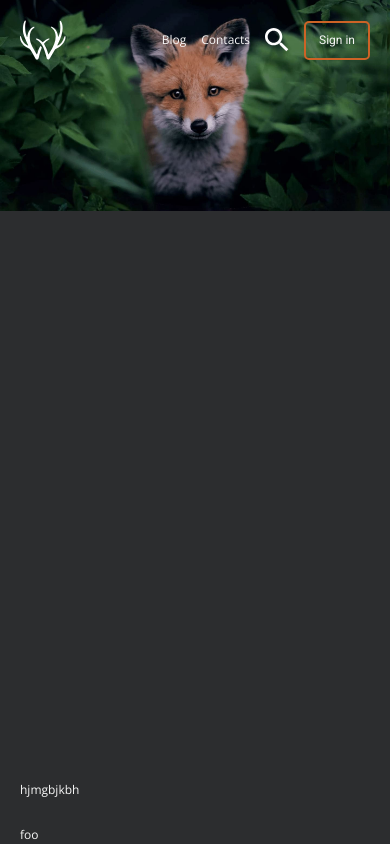
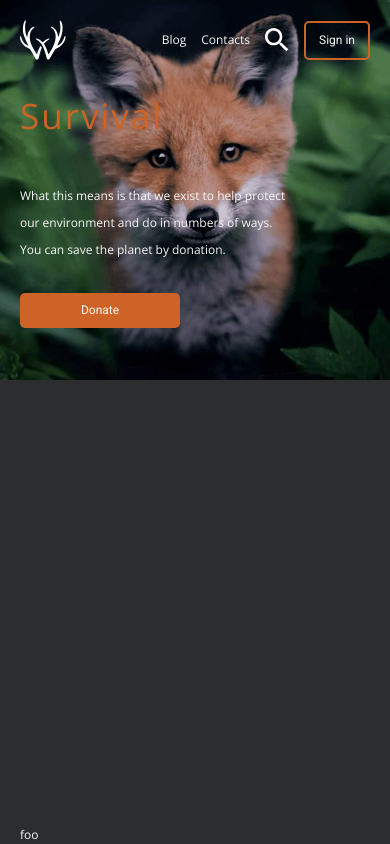
Before and after one commit to olgatenison/wildlife, a plain HTML site: page index.html in a window 390 px wide. Drawn offline with nearby package versions, Linux system fonts and the light colour scheme.

Commit message:
add survival

```diff
--- a/index.html
+++ b/index.html
@@ -20,7 +20,7 @@
         <div class="container header_container">
           <a href="" class="header_logo">
             <img src="./assets/logo.svg" alt="wildlife logo" class="logo_img" />
-            <h1 class="logo_txt">wildlife</h1>
+            <p class="logo_txt">wildlife</p>
           </a>
           <nav class="header_navigation">
             <ul class="header_navigation_list">
@@ -43,12 +43,21 @@
 
       <main class="main">
         <section class="survival">
-          <div class="container">hjmgbjkbh</div>
+          <div class="container survival_container">
+            <h1 class="survival_title">Survival</h1>
+            <p class="survival_txt">
+              What this means is that we exist to help protect our environment
+              and do in numbers of ways. You can save the planet by donation.
+            </p>
+            <button class="survival_button button">Donate</button>
+          </div>
         </section>
+
         <section class="articles"><div class="container"></div></section>
         <section class="notificate"><div class="container"></div></section>
       </main>
       <footer class="Footer"><div class="container">foo</div></footer>
     </div>
+    <script src="./js/modal.js"></script>
   </body>
 </html>
--- /dev/null
+++ b/js/modal.js
@@ -0,0 +1,14 @@
+(() => {
+  const refs = {
+    openModalBtn: document.querySelector("[data-modal-open]"),
+    closeModalBtn: document.querySelector("[data-modal-close]"),
+    modal: document.querySelector("[data-modal]"),
+  };
+
+  refs.openModalBtn.addEventListener("click", toggleModal);
+  refs.closeModalBtn.addEventListener("click", toggleModal);
+
+  function toggleModal() {
+    refs.modal.classList.toggle("is-hidden");
+  }
+})();
--- a/style.css
+++ b/style.css
@@ -113,9 +113,7 @@ body {
   flex: 1 1 auto;
 }
 .header {
-  background: url(./assets/herobg.jpg) no-repeat center top;
-  background-size: contain;
-  height: 780px;
+  z-index: 2;
 }
 .header_container {
   align-items: center;
@@ -126,7 +124,7 @@ body {
 .header_logo {
   display: flex;
 }
-.header_logo h1:hover {
+.header_logo p:hover {
   color: var(--primary-color);
   text-decoration: underline;
 }
@@ -167,7 +165,7 @@ body {
 .header_button {
   padding: 12px 23px;
   border: 2px solid var(--primary-color);
-  border-radius: 5px;
+
   background-color: initial;
 }
 .header_button:hover {
@@ -180,6 +178,7 @@ body {
   line-height: 27px;
   color: var(--light-color);
   cursor: pointer;
+  border-radius: 5px;
 }
 @media (max-width: 767.98px) {
   .header_navigation_item:not(:last-child) {
@@ -189,7 +188,7 @@ body {
     font-size: 23px;
   }
 }
-@media (max-width: 608px) {
+@media (max-width: 610px) {
   .logo_txt {
     display: none;
   }
@@ -218,10 +217,78 @@ body {
 }
 /*--------------------*/
 .survival {
+  background: url(./assets/herobg.jpg) no-repeat center top;
+  background-size: contain;
+  height: 780px;
+  margin-top: -80px;
+  padding-top: 200px;
+}
+.survival_container {
+  display: flex;
+  flex-direction: column;
+}
+.survival_title {
+  font-family: "Open Sans", sans-serif;
+  font-style: normal;
+  font-weight: 400;
+  font-size: 48px;
+  line-height: 72px;
+  letter-spacing: 2px;
+  color: var(--primary-color);
+  margin-bottom: 50px;
+}
+.survival_txt {
+  font-family: "Open Sans", sans-serif;
+  font-style: normal;
+  font-weight: 400;
+  font-size: 18px;
+  line-height: 27px;
+  color: var(--light-color);
+  max-width: 274px;
+  margin-bottom: 50px;
+}
+.survival_button {
+  background-color: var(--primary-color);
+  padding: 16px 42px;
+  max-width: 160px;
+}
+.survival_button:hover {
+  background-color: var(--hover-orange-color);
+}
+@media (max-width: 1116px) {
+  .survival {
+    padding-top: 100px;
+  }
+}
+@media (max-width: 835px) {
+  .survival_title {
+    font-size: 35px;
+    margin-bottom: 30px;
+  }
+  .survival_txt {
+    font-size: 12px;
+    margin-bottom: 30px;
+  }
+  .survival {
+    height: 400px;
+    padding-top: 100px;
+    background-size: cover;
+  }
+}
+@media (max-width: 610px) {
+  .survival {
+    height: 400px;
+    padding-top: 100px;
+    background-size: cover;
+  }
+  .survival_button {
+    padding: 4px 13px;
+  }
 }
 /*--------------------*/
 .articles {
 }
+/*--------------------*/
 .notificate {
 }
 .Footer {
```
